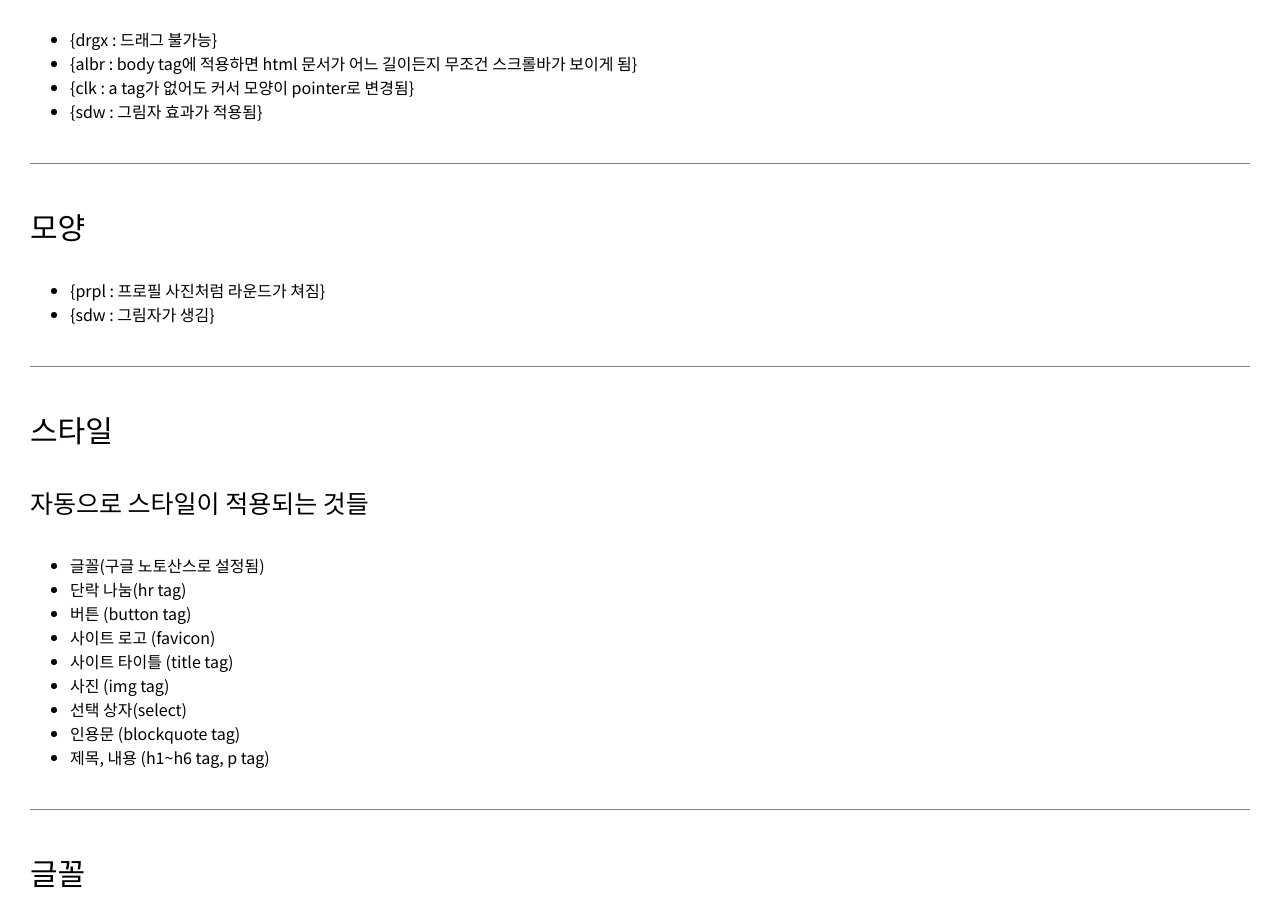
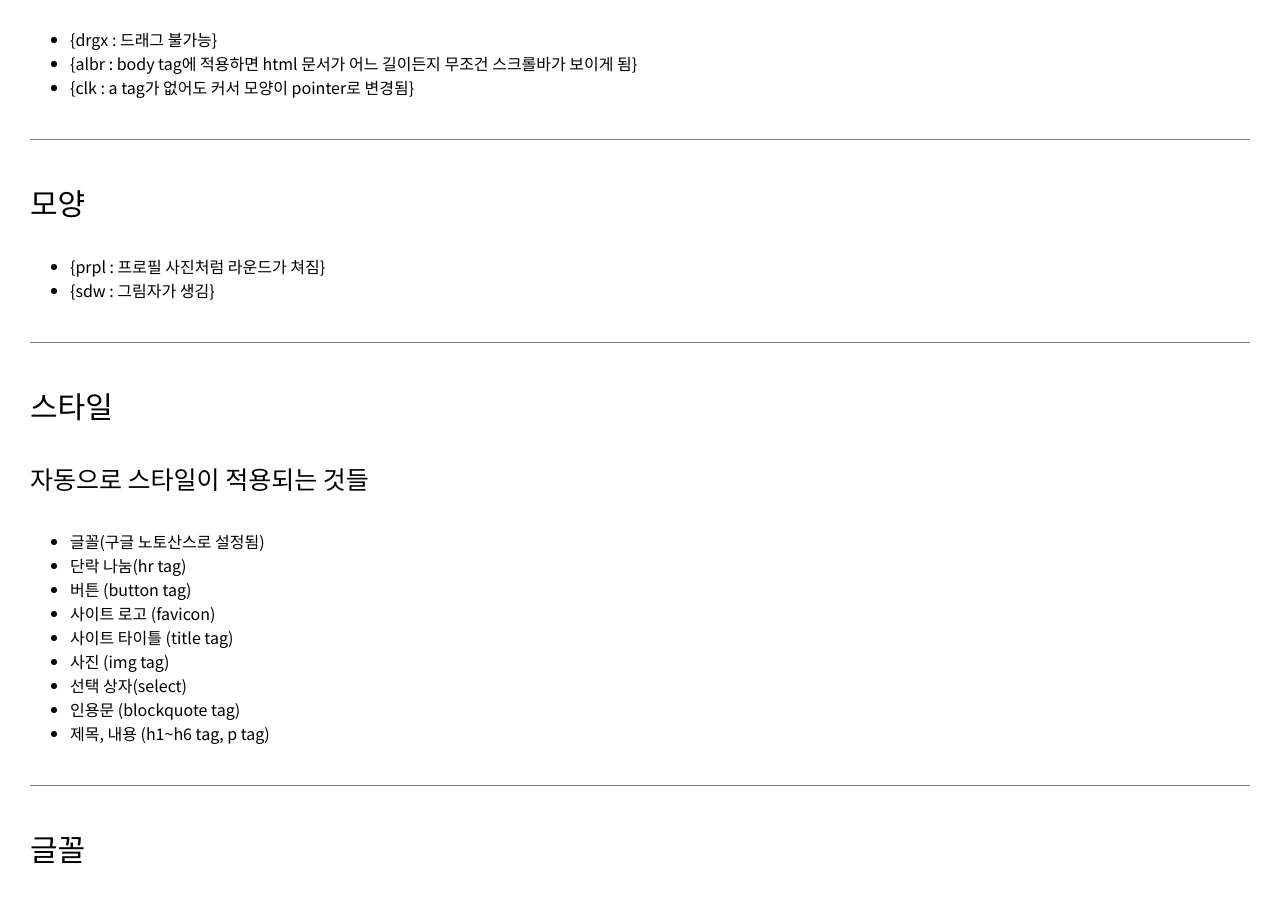
Before and after one commit to ddtt786/htpt, a plain HTML site: page index.html in a window 1280 px wide. Shown: the part 1002-1899 px from the top of the page. Drawn offline with Linux system fonts and the light colour scheme; a web font is replaced by a local one.

Commit message:
Update index.html

```diff
--- a/index.html
+++ b/index.html
@@ -34,7 +34,6 @@
                     <li class="drgx">{drgx : 드래그 불가능}</li>
                     <li>{albr : body tag에 적용하면 html 문서가 어느 길이든지 무조건 스크롤바가 보이게 됨}</li>
                     <li class="clk">{clk : a tag가 없어도 커서 모양이 pointer로 변경됨}</li>
-                    <li>{sdw : 그림자 효과가 적용됨}</li>
                 </ul>
             </div>
             <hr>
```
